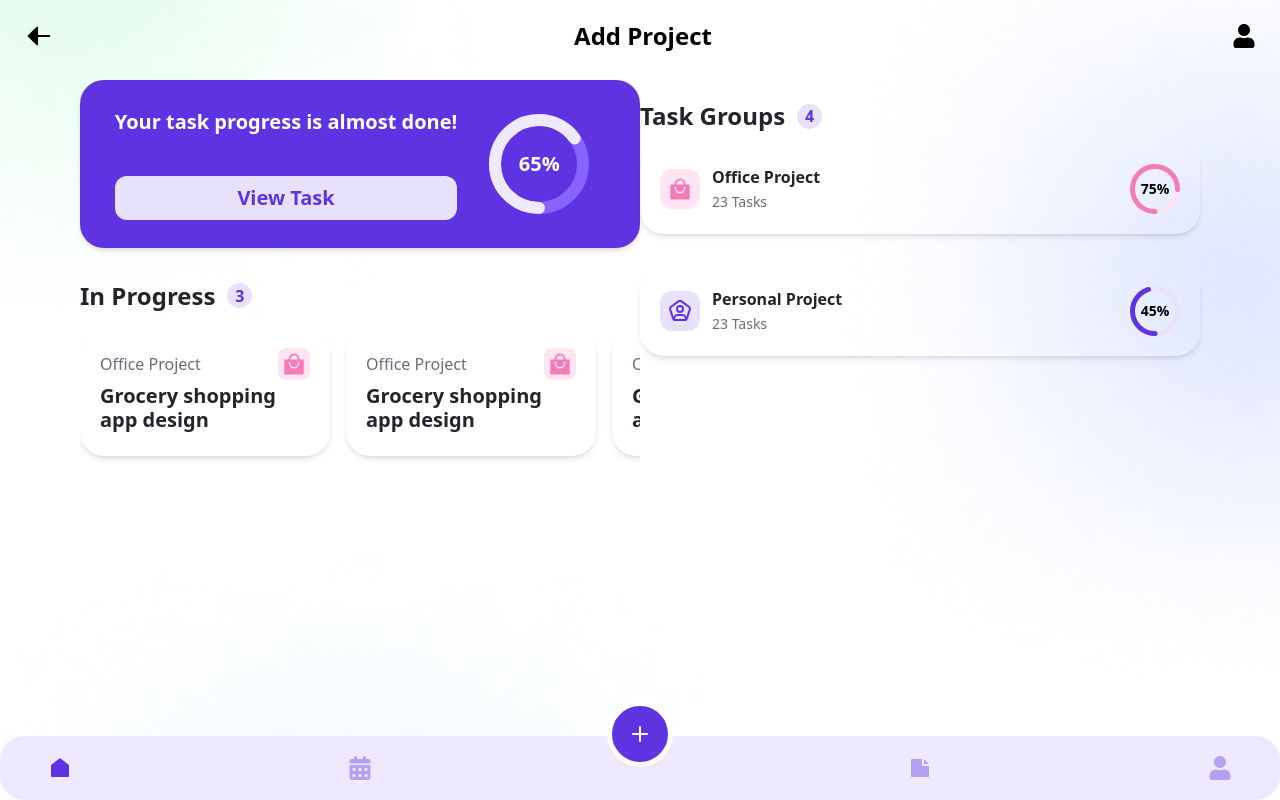
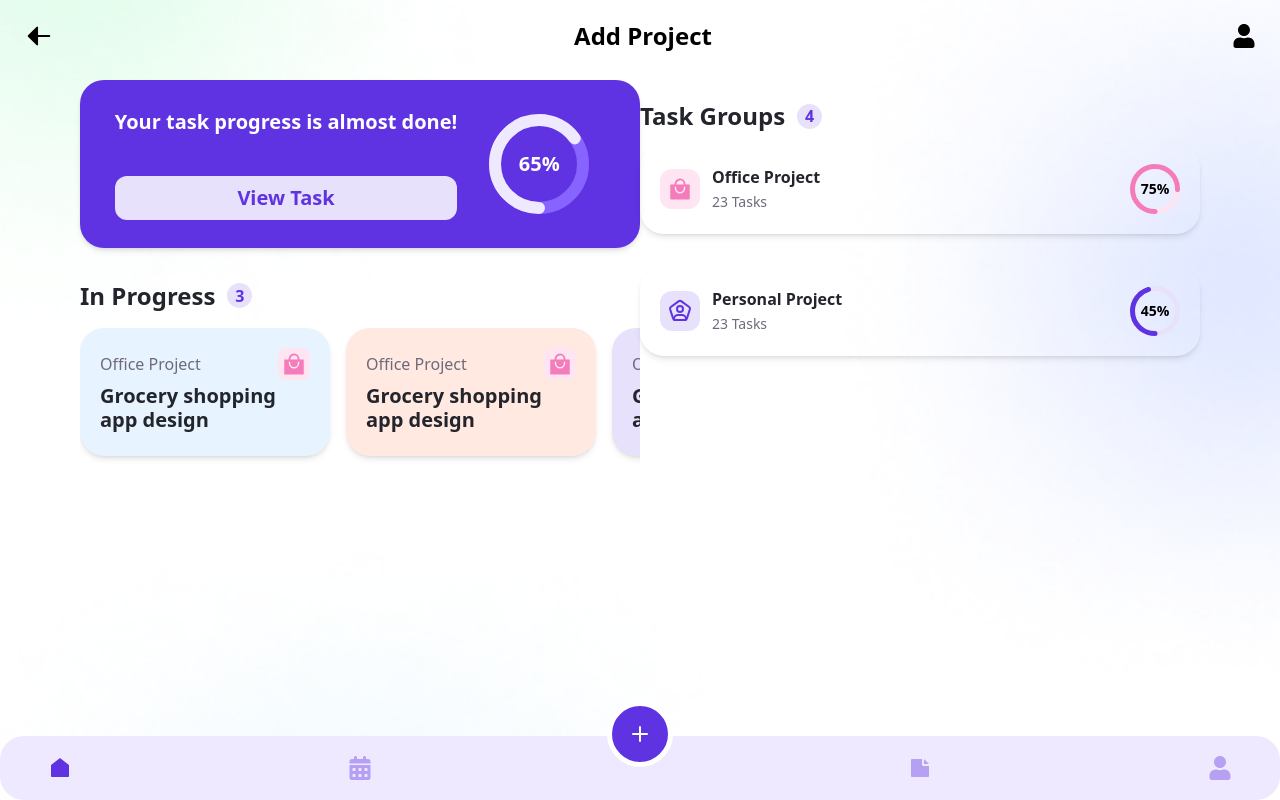
Before and after one commit to alonzojoe/React-TS-Task-Management, a React (Vite) app: page /home in a window 1280 px wide. Built offline with nearby package versions, Linux system fonts and the light colour scheme.

Commit message:
style: Carad background prop adjustments

```diff
--- a/src/components/UI/Card.tsx
+++ b/src/components/UI/Card.tsx
@@ -2,22 +2,15 @@ import { ReactNode } from "react";
 
 type CardProps = {
   children: ReactNode;
-  background:
-    | "primary"
-    | "primaryDark"
-    | "lightPrimary"
-    | "lightOrange"
-    | "lightBlue"
-    | "cardBg";
+  background: string;
   width: string;
   shrink?: string;
 };
 
 const Card = ({ children, background, width, shrink = "" }: CardProps) => {
-  console.log(`bg-${background}`);
   return (
     <div
-      className={`p-5 rounded-3xl shadow-md bg-${background} ${width} ${shrink}`}
+      className={`p-5 rounded-3xl shadow-md ${background} ${width} ${shrink}`}
     >
       {children}
     </div>
--- a/src/layouts/AppLayout.tsx
+++ b/src/layouts/AppLayout.tsx
@@ -1,16 +1,17 @@
 import { ReactNode } from "react";
-import { useLocation } from "react-router-dom";
-import { Outlet } from "react-router-dom";
+import { useLocation, Outlet, Link, useNavigate } from "react-router-dom";
+
 import { RiHomeFill } from "react-icons/ri";
 import { FaCalendarDays } from "react-icons/fa6";
 import { RiStickyNoteFill } from "react-icons/ri";
 import { FaUser } from "react-icons/fa";
 import { FiPlus } from "react-icons/fi";
 import { PiArrowLeftFill } from "react-icons/pi";
-import { Link } from "react-router-dom";
+
 import BackgroundImg from "../assets/images/background.png";
 
 const AppLayout = () => {
+  const navigate = useNavigate();
   return (
     <>
       <main
@@ -24,10 +25,8 @@ const AppLayout = () => {
       >
         <Navbar>
           <div className="flex items-center justify-between text-2xl">
-            <span>
-              <Link to="..">
-                <PiArrowLeftFill className="text-3xl" />
-              </Link>
+            <span onClick={() => navigate(-1)}>
+              <PiArrowLeftFill className="text-3xl" />
             </span>
             <span className="font-semibold">Add Project</span>
             <span>
--- a/src/pages/Dashboard/Dashboard.tsx
+++ b/src/pages/Dashboard/Dashboard.tsx
@@ -6,7 +6,7 @@ const Dashboard = () => {
   return (
     <div className="container grid grid-cols-1 md:grid-cols-2 py-2">
       <div className="flex flex-col justify-center space-y-8">
-        <Card background="primary" width="w-full">
+        <Card background="bg-primary" width="w-full">
           <div className="flex justify-center items-center gap-4 py-2">
             <div className="space-y-6">
               <h4 className="text-xl font-semibold mb-4 text-white !leading-snug">
@@ -40,7 +40,11 @@ const Dashboard = () => {
 
           <div className="overflow-x-auto whitespace-nowrap py-4">
             <div className="flex space-x-4">
-              <Card background="lightBlue" shrink="shrink-0" width="w-[250px]">
+              <Card
+                background="bg-lightBlue"
+                shrink="shrink-0"
+                width="w-[250px]"
+              >
                 <div className="flex items-center justify-between">
                   <h4 className="text-textSecondary text-md">Office Project</h4>
                   <span className="bg-lightPink p-1 rounded-lg">
@@ -54,7 +58,11 @@ const Dashboard = () => {
                   <div></div>
                 </div>
               </Card>
-              <Card background="lightBlue" shrink="shrink-0" width="w-[250px]">
+              <Card
+                background="bg-lightOrange"
+                shrink="shrink-0"
+                width="w-[250px]"
+              >
                 <div className="flex items-center justify-between">
                   <h4 className="text-textSecondary text-md">Office Project</h4>
                   <span className="bg-lightPink p-1 rounded-lg">
@@ -68,7 +76,11 @@ const Dashboard = () => {
                   <div></div>
                 </div>
               </Card>
-              <Card background="lightBlue" shrink="shrink-0" width="w-[250px]">
+              <Card
+                background="bg-lightPrimary"
+                shrink="shrink-0"
+                width="w-[250px]"
+              >
                 <div className="flex items-center justify-between">
                   <h4 className="text-textSecondary text-md">Office Project</h4>
                   <span className="bg-lightPink p-1 rounded-lg">
```
